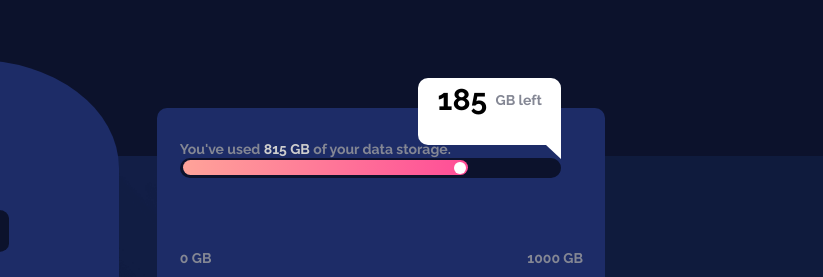
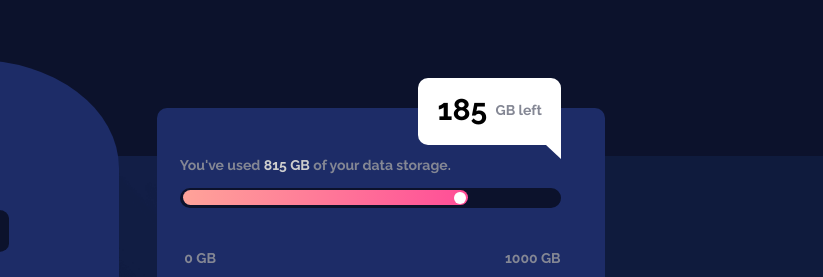
Before and after one commit to mnuh96/fylo-data-storage, a plain HTML site: page index.html in a window 1280 px wide. Shown: the part 220-497 px from the top of the page, 457-1280 px from the left. Drawn offline with Linux system fonts and the light colour scheme.

Commit message:
Update desktop.css

```diff
--- a/css/desktop.css
+++ b/css/desktop.css
@@ -90,7 +90,6 @@
   display: inline;
   position: relative;
   left: 20px;
-  bottom: 10px;
   font-size: 30px;
   font-weight: 700;
 }
@@ -98,7 +97,7 @@
 .text2{
   position: relative;
   left: 25px;
-  bottom: 15px;
+  bottom: 5px;
   width: auto;
   color: hsl(229, 7%, 55%);
 }
@@ -106,7 +105,7 @@
 
 .used{
   position: absolute;
-  top: 10%;
+  top: 35px;
   left: 5%;
   font-weight: 400;
   color: hsl(229, 7%, 55%);
@@ -116,7 +115,7 @@
   background-color: hsl(229, 57%, 11%);
   position: absolute;
   height: 20px;
-  top: 50px;
+  top: 80px;
   left: 5%;
   width: 85%;
   border-radius: 10px;
@@ -145,7 +144,7 @@
 .start{
   color: hsl(229, 7%, 55%);
   position: absolute;
-  left: 5%;
+  left: 6%;
   bottom: 20px;
   font-weight: bolder;
 }
@@ -153,7 +152,7 @@
 .total{
   color: hsl(229, 7%, 55%);
   position: absolute;
-  right: 5%;
+  right: 10%;
   bottom: 20px;
   font-weight: bolder;
 }
```
